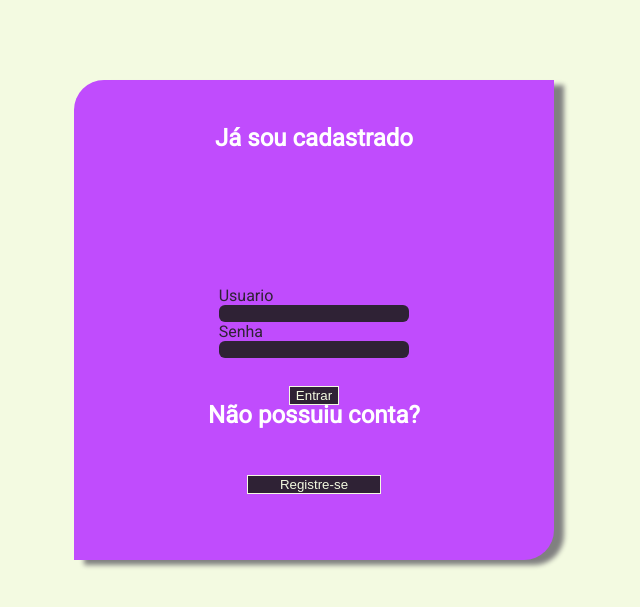
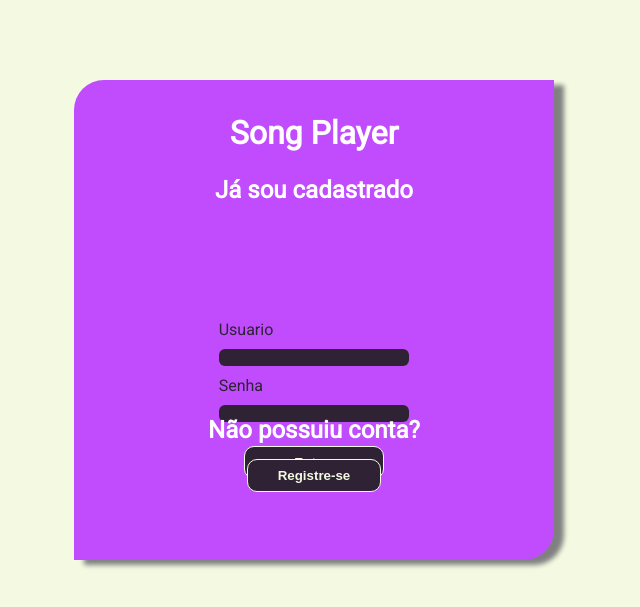
Before and after one commit to DiegoAbenicio/Player, a PHP site: page / in a window 1280 px wide. Shown: the top 607 px of the page, without its empty margins (326-966 px from the left). Run offline with PHP 8.4, Linux system fonts and the light colour scheme.

Commit message:
Estilizando Login

```diff
--- a/index.html
+++ b/index.html
@@ -11,11 +11,10 @@
 </head>
 <body>
     <main id="box-login">
-
-        <h2 class="perguntas">Já sou cadastrado</h2>
-
-        <div class="enter">
-            <form class="login-container" name="dados">
+        <h1 class="title">Song Player</h1>
+        <h2 class="options">Já sou cadastrado</h2>
+        <div class="form-container">
+            <form class="login" name="dados">
 
                 <label for="userName">Usuario</label>
                 <input type="text" class="input" name="userName">
@@ -23,13 +22,12 @@
                 <label for="password">Senha</label>
                 <input type="password" class="input" name="password">
 
-                <button class="botoes" onclick="javascript:login()">Entrar</button>
+                <button onclick="javascript:login()">Entrar</button>
             </form>
         </div>
-
-        <div class="enter cadastrase">
-            <h2 class="perguntas"> Não possuiu conta?</h2>
-            <button id="register"><a href="anotherPages/registre.html">Registre-se</a></button>
+        <div class="register-box">
+            <h2 class="options"> Não possuiu conta?</h2>
+            <button id="register" onclick="goToRegister()">Registre-se</button>
         </div>
         <!--Fiz apenas a estrutura básica, falta a estilização do registre-se e muitas outras coisas-->
     </main>
--- a/index.js
+++ b/index.js
@@ -7,3 +7,7 @@ function login(){
     else
         alert('Você deve inserir as informações corretas')
 }
+
+function goToRegister(){
+    window.location.href = "anotherPages/registre.html"
+}
--- a/style/style.css
+++ b/style/style.css
@@ -5,7 +5,6 @@
     --inputColor: #2f2235;
 
 }
-
 
 body {
     background-color: var(--background);
@@ -26,57 +25,45 @@ body {
     box-shadow: 10px 5px 5px gray;
 }
 
-.perguntas{
+.title{
     color: white;
-    padding: 5%;
-    margin-bottom: 0px;
+    padding: 30px;
+    padding-bottom: 0;
+    margin-bottom: 10px;
+    margin-top: 4px;
     text-align: center;
 }
 
-.login-container{
-    height: 5%;
-    padding-top: 10%;
-    margin: 1em auto;
+.options{
+    color: white;
+    padding: 0;
+    margin-bottom: 4px;
+    margin-top: 14px;
+    text-align: center;
+}
+
+.form-container{
+    display: flex;
+    flex-direction: column;
+    align-items: center;
+    width: 95%;
+    height: 28%;
+    padding-top: 20px;
+    margin-top: 30px;
+}
+
+.login{
     display: flex;
     flex-direction: column;
     justify-content: space-evenly;
     align-items: baseline;
-
+    height: 5%;
+    padding-top: 10%;
+    margin: 1em auto;
 }
 
-.enter{
-    display: flex;
-    flex-direction: column;
-    width: 95%;
-    align-items: center;
-    height: 28%;
-    margin-top: 10%;
-}
-
-button{
-    background-color: var(--inputColor);
-    color: var(--background);
-    border: 1px solid var(--background);
-    margin: 15% auto;
-    position: relative;
-}
-
-button:hover{
-    color: var(--buttonHover);
-    top:-2px;box-shadow:0 2px 2px #666;
-    -webkit-transform: scale(1.2);
-    transform: scale(1.2);
-    background-color: var(--background);
-}
-
-label{
-    margin-right: 5px;
-}
-
-h2{
-    font-size: 1.5em;
-}
 .input{
+    margin: 10px;
     background-color: var(--inputColor);
     color: var(--background);
     border: 0;
@@ -85,18 +72,35 @@ h2{
     width: 14em;
 }
 
-.enter.cadastrase{
-    margin: 0;
+button{
+    background-color: var(--inputColor);
+    color: var(--background);
+    border: 1px solid var(--background);
+    border-radius: 10px;
+    margin: 28% auto;
+    margin-top: 14px;
+    padding: 8px;
+    width: 140px;
+    text-align: center;
+    font-weight: bold;
+    position: relative;
+    transition: .3s ease all;
+}
+
+button:hover{
+    color: var(--buttonHover);
+    top:-2px;
+    box-shadow:4px 3px 3px #666;
+    -webkit-transform: scale(1.2);
+    transform: scale(1.2);
+    background-color: var(--background);
+}
+
+.register-box{
+    margin-top: 10px;
     padding: 0;
 }
 #register{
     margin: 5% auto;
     width: 10em;
 }
-a{
-    text-decoration:none;
-    color: var(--background);
-}
-a:hover{
-    color: var(--buttonHover);
-}
```
